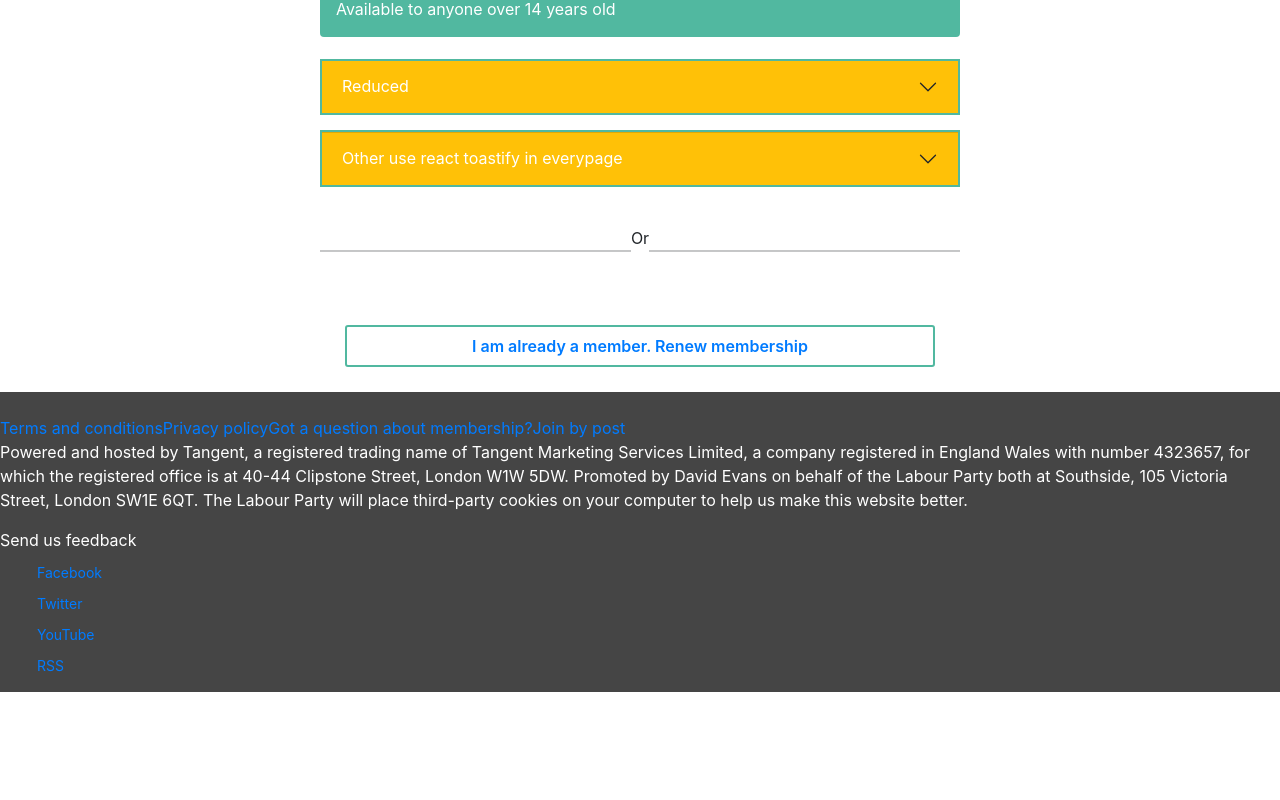
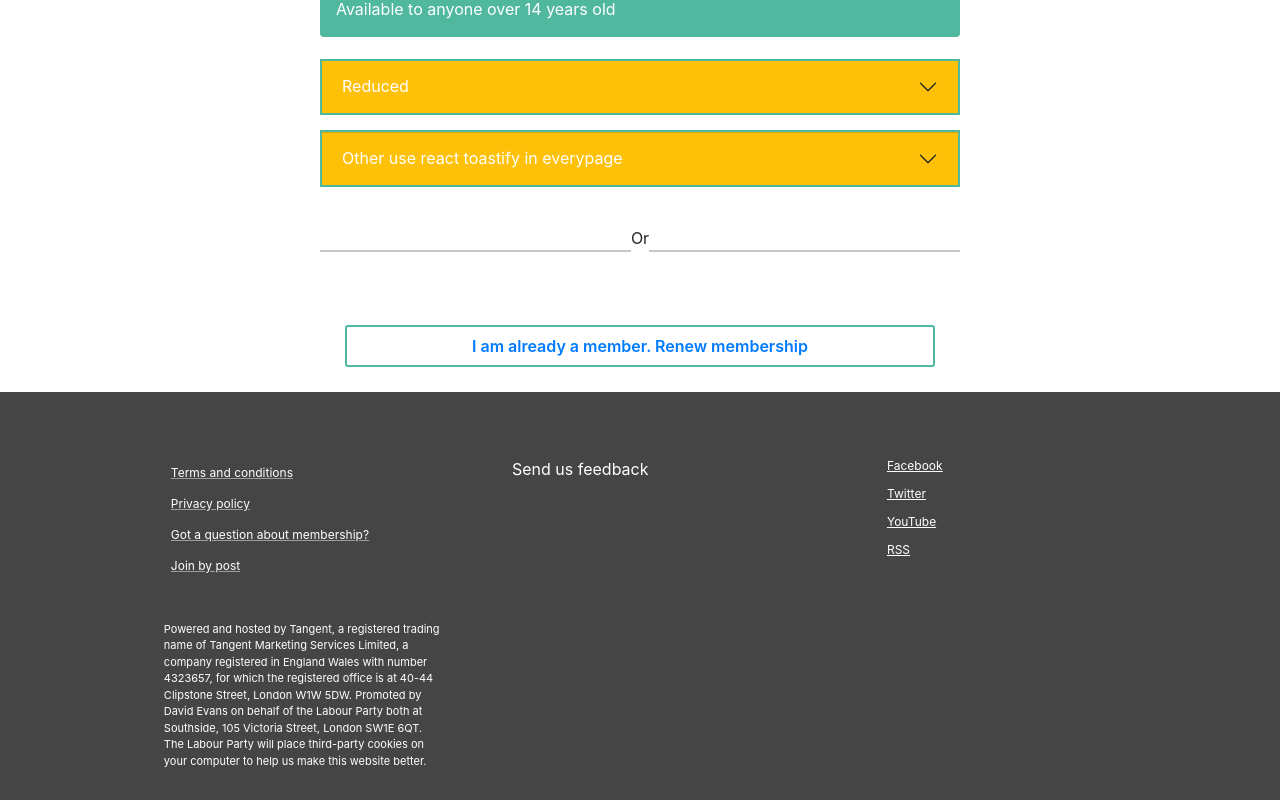
Before and after one commit to AltomHussain/Labour-site, a React (Create React App) app: page /join-labour in a window 1280 px wide. Shown: the part 480-1280 px from the top of the page. Before the commit the page ends 1172 px from the top, so only its background shows below. Built offline with nearby package versions, Linux system fonts and the light colour scheme.

Commit message:
added some stylings

```diff
--- a/src/component/joinLabour/JoinFooter.css
+++ b/src/component/joinLabour/JoinFooter.css
@@ -0,0 +1,51 @@
+.join-footer-container {
+  width: 80%;
+  display: flex;
+  margin: 15px auto;
+  justify-content: space-around;
+}
+
+.image-info-conatainer {
+  width: 27%;
+}
+.link-containter {
+  display: flex;
+  flex-direction: column;
+  margin: 20px 5px;
+  margin-left: -30px;
+}
+.link-containter li {
+  text-decoration: underline;
+}
+.links {
+  font-size: 12px;
+  color: white;
+}
+.links:hover {
+  color: white;
+}
+.powered-containter {
+  width: 100%;
+}
+
+.powered {
+  font-size: 11px;
+}
+.feedback-container {
+  margin-top: 50px;
+  width: 26%;
+}
+
+.social-container {
+    width: 26%;
+    margin-top:40px ;
+
+}
+.social-items {
+  font-size: 12px;
+  color: white;
+  text-decoration: underline;
+}
+.social-items a {
+  color: white;
+}
--- a/src/component/joinLabour/JoinFooter.js
+++ b/src/component/joinLabour/JoinFooter.js
@@ -1,5 +1,5 @@
 import React from "react";
-
+import "./JoinFooter.css";
 export default function JoinFooter() {
   const footerInfo = {
     "Terms and conditions": "https://labour.org.uk/terms-and-conditions/",
@@ -22,22 +22,29 @@ export default function JoinFooter() {
   return (
     <footer>
       <div className="join-footer-container">
-        <div className="first-col">
+        <div className="image-info-conatainer">
           <div>
             <img src="" alt="" />
           </div>
 
           <div className="link-containter">
+            <ul>
               {JoinFooterInfo.map((term, index) => {
                 return (
-                <a key={index} href={displayFooterInfo(term)} className="links">
+                  <li key={index}>
+                    <a
+                      href={displayFooterInfo(term)}
+                      className="links"
+                    >
                       {term}
                     </a>
+                  </li>
                 );
               })}
+            </ul>
           </div>
 
-          <div>
+          <div className="powered-containter">
             <p className="powered">
               Powered and hosted by Tangent, a registered trading name of
               Tangent Marketing Services Limited, a company registered in
```
Also changed, not shown: 1 other file (tests, documents, lock files or other folders). Lines whose indentation alone changed are shown as unchanged.
